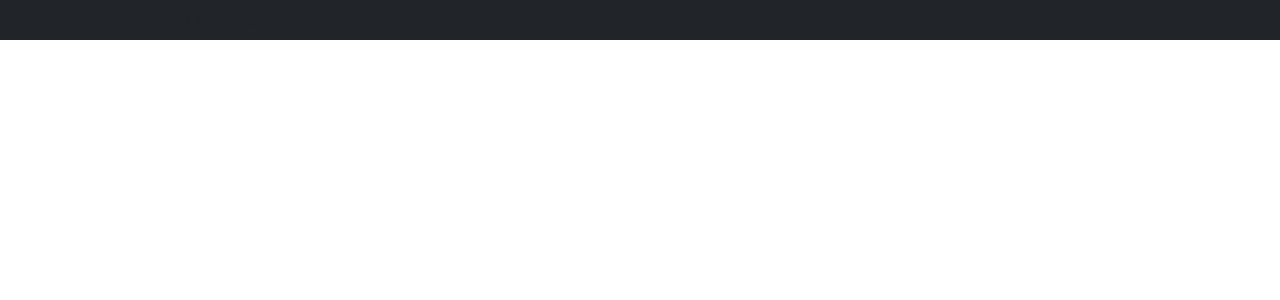
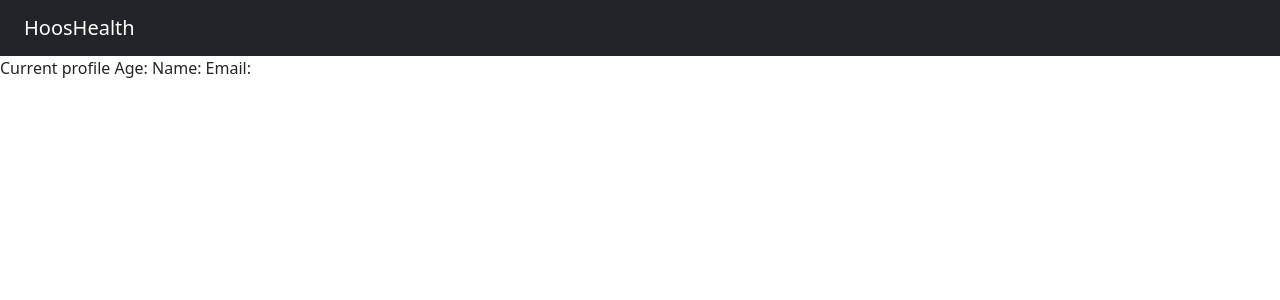
Before and after one commit to pragnya17/HoosHealthTracker, a Flask app: page /profile in a window 1280 px wide. Shown: the top 300 px of the page. Run offline with Flask 2, Linux system fonts and the light colour scheme; some libraries are stand-ins or nearby versions.

Commit message:
Update templates

```diff
--- a/templates/index.html
+++ b/templates/index.html
@@ -5,10 +5,20 @@
 <head>
 	<meta charset="utf-8">
 	<meta name="viewport" content="width=device-width, initial-scale=1">
-	<link href="{{ url_for('static', filename='css/bootstrap.min.css') }}" rel="stylesheet">
+	<meta name="author" content="Keith Butler, Ayma Khwaja, Jade Heilemann, Pragnya Pandrate">
+	<meta name="description" content="Exercise, food, sleep, and mood tracker">
+	<link href="https://cdn.jsdelivr.net/npm/bootstrap@5.1.3/dist/css/bootstrap.min.css" rel="stylesheet" integrity="sha384-1BmE4kWBq78iYhFldvKuhfTAU6auU8tT94WrHftjDbrCEXSU1oBoqyl2QvZ6jIW3" crossorigin="anonymous">
 </head>
+
+<body>
+	<nav class="navbar navbar-expand-lg navbar-dark bg-dark">
+		<div class="container-fluid px-4">
+			<a class="navbar-brand" href="/">HoosHealth</a>
+		</div>
+	</nav>
+
+	{% block content %}
+	{% endblock %}
+</body>
+
 </html>
-
-<nav class = "navbar navbar-light bg-dark">
-    HoosHealthTracker: Track exercise, food, and sleep!
-</nav>
--- a/templates/profile.html
+++ b/templates/profile.html
@@ -7,5 +7,4 @@
         Name:
         Email:
     </div>
-
 {% endblock %}
```
